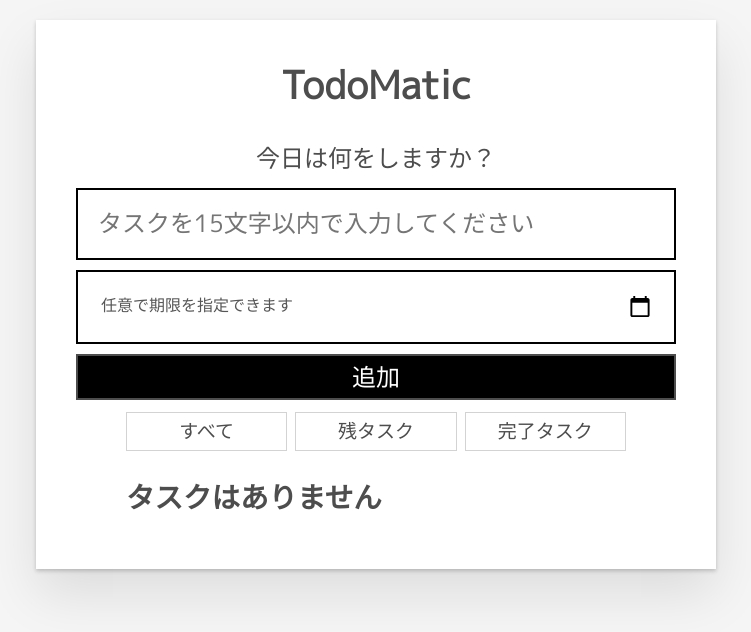
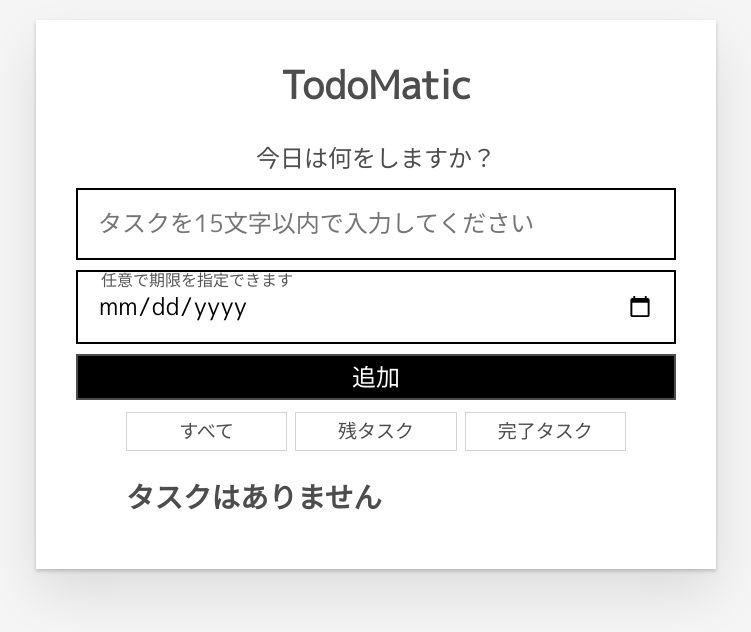
Before and after one commit to nihonium/__todoApp250416, a React (Vite) app in the folder moz-todo-react/: page / in a window 1280 px wide. Shown: the top 632 px of the page, without its empty margins (264-1015 px from the left). Built offline with nearby package versions, Linux system fonts and the light colour scheme.

Commit message:
placeholderの表示設定

```diff
--- a/moz-todo-react/src/index.css
+++ b/moz-todo-react/src/index.css
@@ -52,7 +52,21 @@ button,
 input {
   overflow: visible;
 }
-input[type="text"] {
+input[type="date"] {
+  -webkit-appearance: none;
+  -moz-appearance: none;
+  appearance: none;
+  min-height: calc(1em + 40px);
+  padding: 20px;
+  background: transparent;
+  color: initial;
+}
+input[type="date"]::-webkit-date-and-time-value {
+  text-align: left;
+}
+
+input[type="text"],
+input[type="date"] {
   border-radius: 0;
 }
 body {
@@ -76,7 +90,8 @@ body {
 }
 /* リセット終了 */
 /* グローバルスタイル */
-.form-group > input[type="text"] {
+.form-group > input[type="text"],
+.form-group > input[type="date"] {
   display: inline-block;
   margin-top: 0.4rem;
 }
@@ -320,9 +335,9 @@ body {
   font-size: 1.6rem;
   font-weight: 400;
   line-height: 1.25;
-  padding-left: 40px;
-  padding: 20px;
-  top: 5px;
+  padding-left: 20px;
+  top: 0;
+  bottom: 0;
   left: 5px;
-  background-color: #fff;
+  margin: auto;
 }
```
